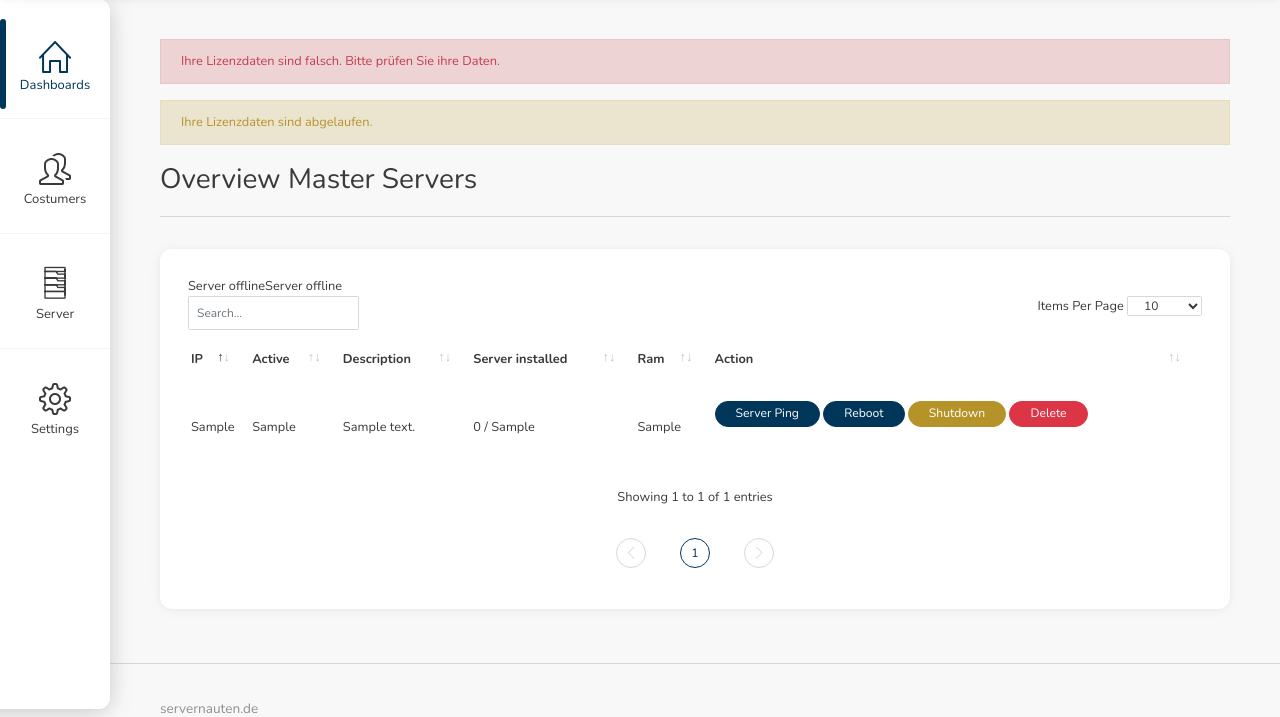
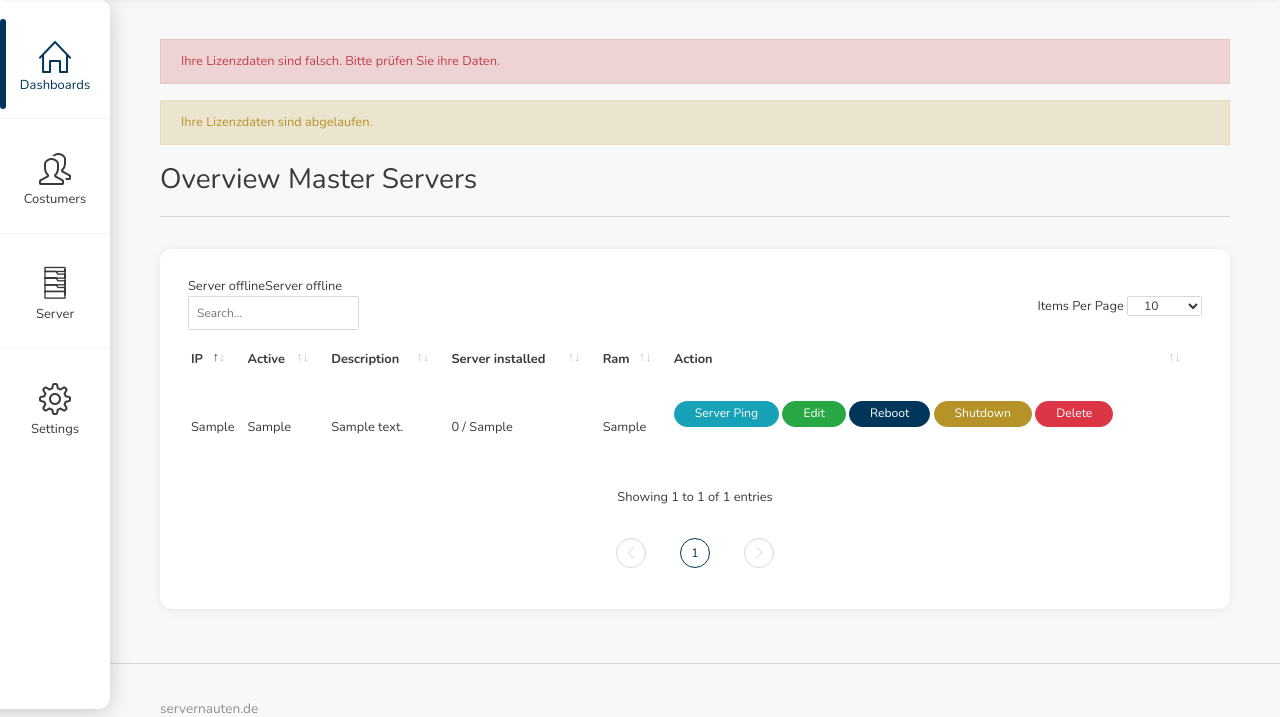
Before and after one commit to servernauten/webserver, a PHP site: page /admin/overviewMasterServers.php in a window 1280 px wide. Shown: the part 91-808 px from the top of the page. Run offline with PHP 8.4, Linux system fonts and the light colour scheme; the visitor is signed in with stand-in values (Sample User, id 1); tables that the repository leaves empty or names only in its code hold one stand-in row (values such as "Sample post"); data that the repository does not hold is empty.

Commit message:
Token Link
Anpassung der Weiterleitung bei anlegen eines neuen Master Server.

```diff
--- a/admin/inc/createMasterServer/createMasterServer.inc.php
+++ b/admin/inc/createMasterServer/createMasterServer.inc.php
@@ -31,7 +31,7 @@ if( $createMasterServer == '1' ){
     $statement->execute(array('id' => NULL, 'anyIdentifier' => $anyIdentifier, 'reseller' => $reseller, 'serverActive' => $serverActive, 'ssh2IP' => $ssh2IP, 'ftpPort' => $ftpPort, 'ssh2Port' => $ssh2Port, 'ssh2Username' => $ssh2Username, 'ssh2Password' => $ssh2Password, 'operatingSystem' => $operatingSystem, 'core' => $core, 'ram' => $ram, 'description' => $description, 'maximumSlots' => $maximumSlots, 'maximumServer' => $maximumServer, 'MasterServerToken' => $MasterServerToken));
 
     if($MasterServerToken != ""){
-      header("Location: overviewMasterServer.php?MasterServerID=$MasterServerToken");
+      header("Location: overviewMasterServers.php?MasterServerID=$MasterServerToken");
       exit;
     }
   }
--- a/admin/overviewMasterServers.php
+++ b/admin/overviewMasterServers.php
@@ -167,7 +167,8 @@ else{
                      <form method="POST" action="overviewMasterServers.php">
                      <input type="hidden" name="serverID" value="'.$row['id'].'">
                      <input type="hidden" name="ssh2IP" value="'.$row['ssh2IP'].'">
-                     <input type="submit" name="PingMasterServer" class="btn btn-primary btn-xs mb-1" value="Server Ping"></input>
+                     <input type="submit" name="PingMasterServer" class="btn btn-info btn-xs mb-1" value="Server Ping"></input>
+                     <input type="submit" name="EditMasterServer" class="btn btn-success btn-xs mb-1" value="Edit"></input>
                      <input type="submit" name="RebootMasterServer" class="btn btn-primary btn-xs mb-1" value="Reboot"></input>
                      <input type="submit" name="ShutdownMasterServer" class="btn btn-warning btn-xs mb-1" value="Shutdown"></input>
                      <input type="submit" name="DeleteMasterServer" class="btn btn-danger btn-xs mb-1" value="Delete"></input>
```
